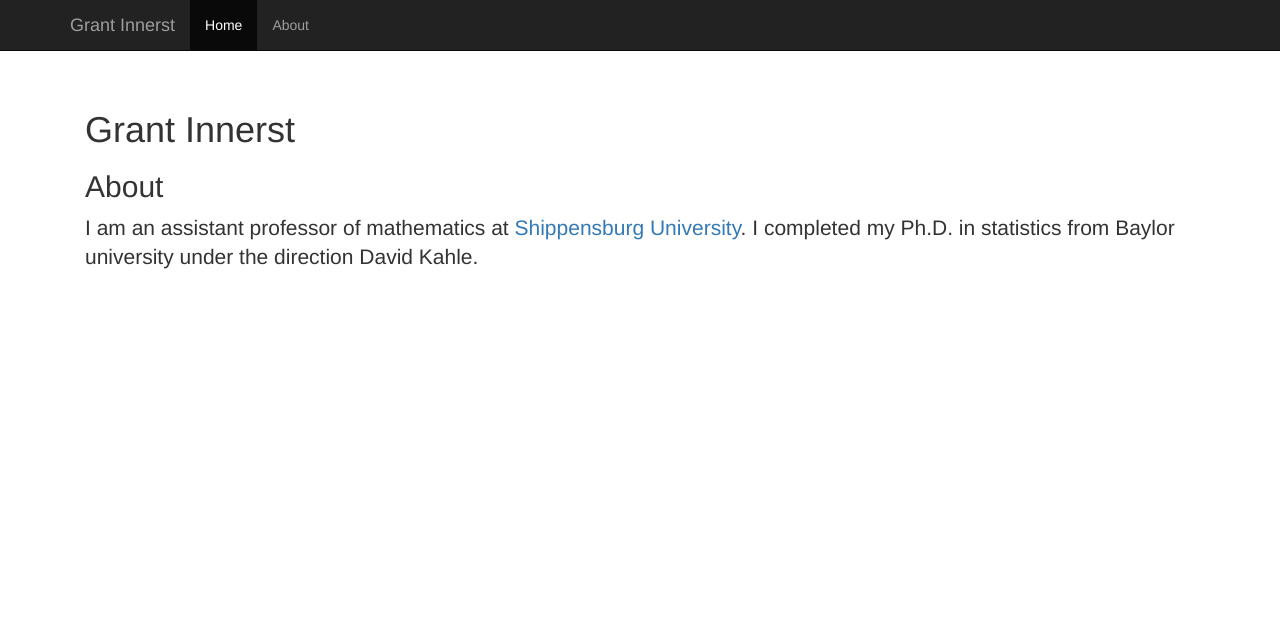
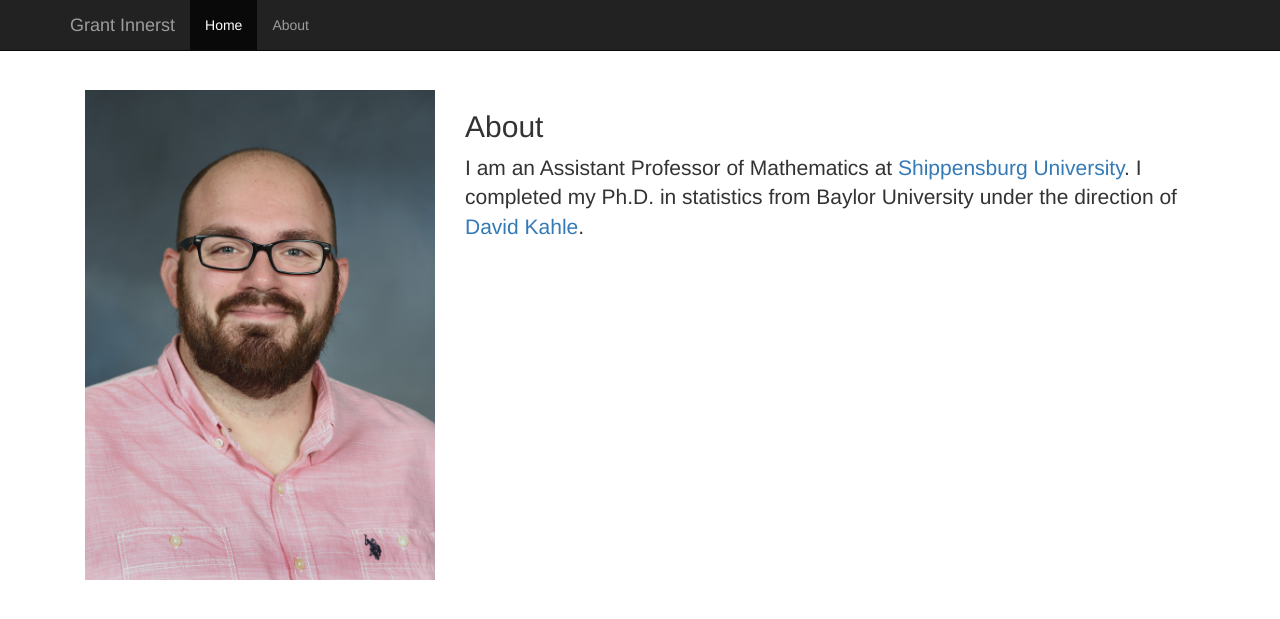
Before and after one commit to GrantInnerst/GrantInnerst.github.io, a Jekyll site: the page built from index.html, in a window 1280 px wide. Shown: the top 619 px of the page. Built offline with Jekyll 4.4.1, drawn with Linux system fonts in a browser that asks for light colours; nearby versions of some CDN libraries.

Commit message:
try to add a picture

```diff
--- a/index.html
+++ b/index.html
@@ -3,9 +3,13 @@ layout: default
 title:  Grant Innerst
 ---
 
-<h1>Grant Innerst</h1>
+<div class="row featurette">
+<div class="col-md-4">
+  <img class="featurette-image img-responsive" src="images/professional_photo.jpg">
+</div>
 
+<div class="col-md-8">
 <h2 class="featurette-heading"> About </h2>
 <p class="lead">
-	I am an assistant professor of mathematics at <a href = "http://www.ship.edu/math/">Shippensburg University</a>. I completed my Ph.D. in statistics from Baylor university under the direction David Kahle.
+	I am an Assistant Professor of Mathematics at <a href = "http://www.ship.edu/math/">Shippensburg University</a>. I completed my Ph.D. in statistics from Baylor University under the direction of <a href = "https://www.baylor.edu/statistics/index.php?id=941858">David Kahle</a>.
 </p>
```
Also changed, not shown: images/professional_photo.jpg (added).
